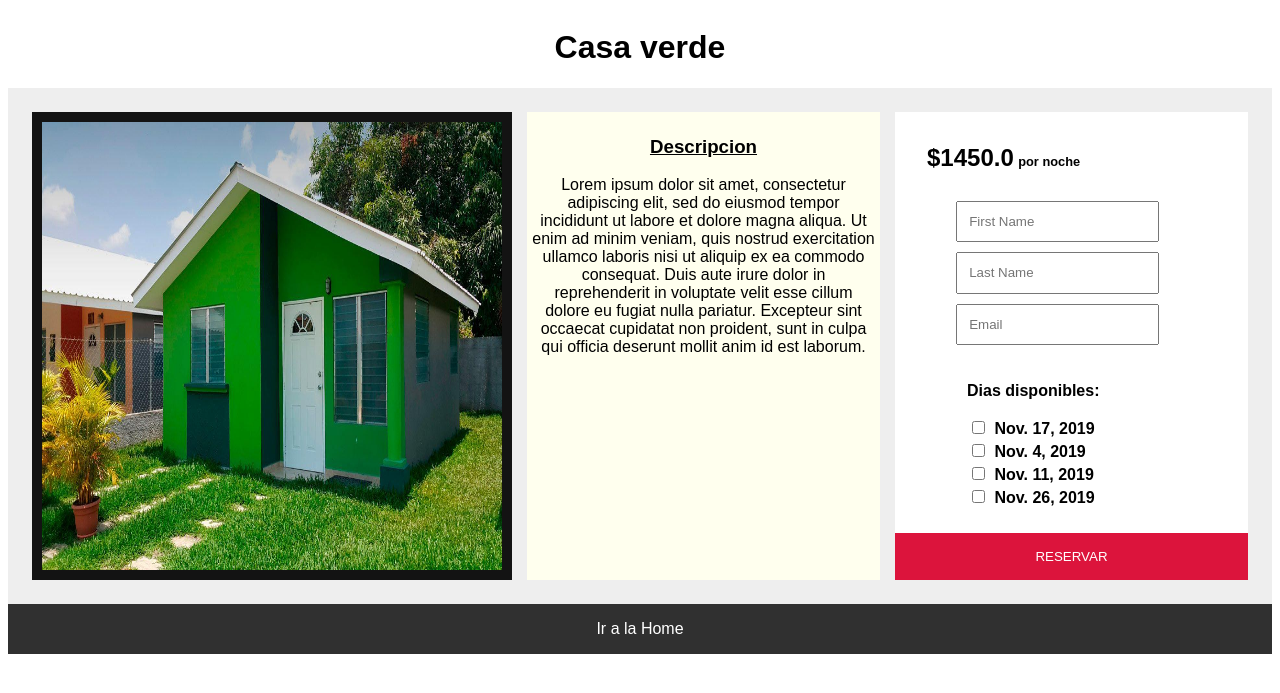
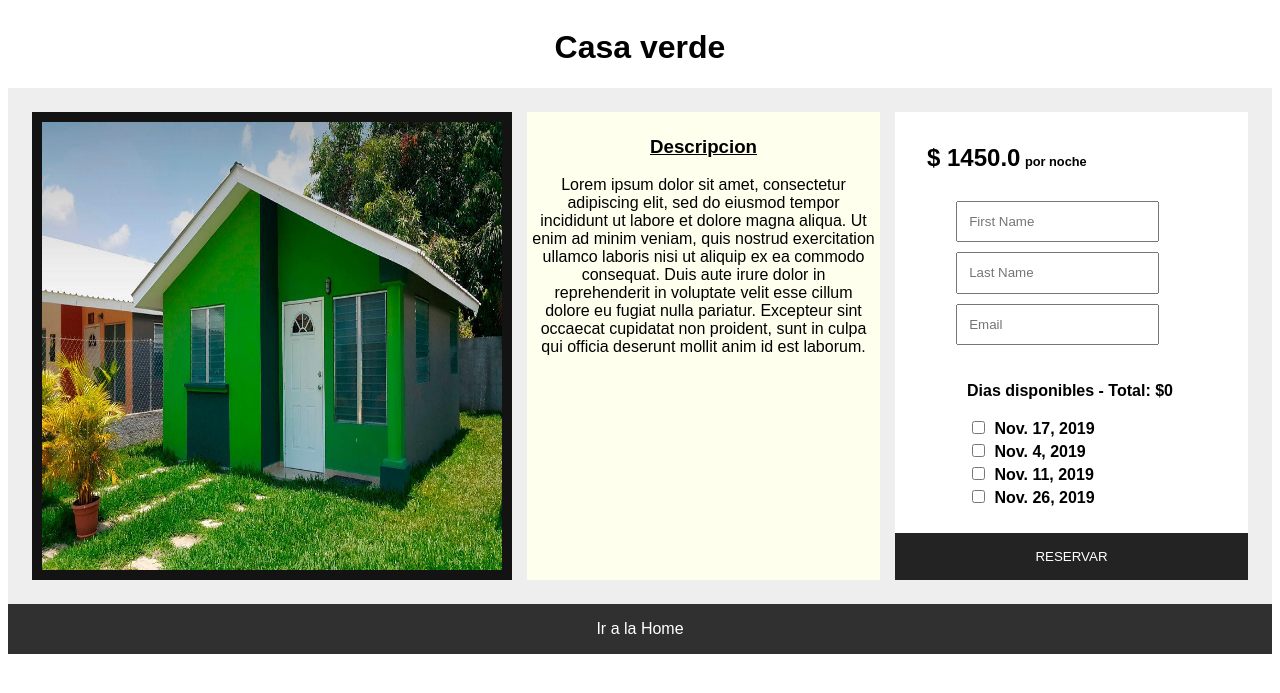
Before and after one commit to damiTacconi/Django-TP---Metodologia-III, a Django app: page /ownerships/2 in a window 1280 px wide. Shown: the top 693 px of the page. Run offline with Django 3.2, Linux system fonts and the light colour scheme; data comes from the database, SQL or seed files in the repository; both versions use the stored data as it was after the commit.

Commit message:
agregado total

```diff
--- a/tpMetodIII/hotel/models.py
+++ b/tpMetodIII/hotel/models.py
@@ -32,6 +32,7 @@ class Ownership(models.Model):
 
 
 class Book(models.Model):
+    total = models.FloatField(blank=True, default=0)
     book_number = models.IntegerField(blank=False,default=0)
     date = models.DateTimeField(blank=True, default=None)
     client_name = models.CharField(blank=False, max_length=30, default=None)
--- a/tpMetodIII/hotel/views.py
+++ b/tpMetodIII/hotel/views.py
@@ -43,7 +43,8 @@ def book(request):  # todavia hay que completar el metodo
         dates = query_dict.getlist('date[]')
 
         ownership_id = query_dict.get('ownership_id')
-
+        ownership = get_object_or_404(Ownership, pk=ownership_id)
+        total = 0
         client_name = query_dict.get('name')
         client_lastname = query_dict.get('lastname')
         client_email = query_dict.get('email')
@@ -52,6 +53,7 @@ def book(request):  # todavia hay que completar el metodo
         booked = Book(date=datetime.datetime.now(), client_name=client_name, client_lastname=client_lastname,
                       client_email=client_email, book_number=book_number)
         booked.save()
+
         for date in dates:
             rental_date = RentalDate.objects.get(pk=date)
             if rental_date.booked:
@@ -62,7 +64,10 @@ def book(request):  # todavia hay que completar el metodo
 
             rental_date.booked = booked
             rental_date.save()
+            total += ownership.rate
 
+        booked.total = total
+        booked.save()
         return ownership_details(request, str(ownership_id), {
                 'type': 'success',
                 'text': 'Reservado con exito !'
--- /dev/null
+++ b/tpMetodIII/static/js/script.js
@@ -0,0 +1,18 @@
+const btn = document.getElementById('btn-book')
+            const closeAlert = (e) => e.parentElement.remove()
+
+            const handleChange = (e) => {
+                const totalElement = document.getElementById('total')
+                let total = Number(totalElement.innerText)
+                const rate = Number(document.getElementById('rate').innerText)
+                if (e.checked) {
+                    if (total == 0) btn.disabled = false
+                    total += rate;
+                }
+                else {
+                    total -= rate;
+                    if (total == 0) btn.disabled = true
+                }
+
+                totalElement.innerHTML = total
+            }
--- a/tpMetodIII/templates/hotel/ownership_details.html
+++ b/tpMetodIII/templates/hotel/ownership_details.html
@@ -32,7 +32,7 @@
             </div>
             <div class="ownership-details-book">
                 <div class="book-rate-info">
-                    <div class="book-rate">${{ ownership.rate }}</div>
+                    <div class="book-rate">$ <span id="rate">{{ ownership.rate }}</span></div>
                     <div class="book-inline-text">por noche</div>
                     {% if rental_dates %}
                     <form name="bookForm" class="book-form" action="/hotel/book" method="POST" autocomplete="off">
@@ -42,22 +42,19 @@
                         <input type="email" name="email" placeholder="Email" required>
                         <input type="number" name="ownership_id" value="{{ownership.id}}" hidden required>
                         <div class="book-dates">
-
-                            <p>Dias disponibles:</p>
+                            <p>Dias disponibles - Total: $<span id="total">0</span> </p>
                             {% for date in rental_dates %}
                             <div class="input-date">
-                                <input type="checkbox" name="date[]" value="{{ date.id }}"> {{ date.date }}
-
+                                <input type="checkbox" onchange='handleChange(this);' name="date[]"
+                                    value="{{ date.id }}"> {{ date.date }}
                             </div>
                             {% endfor %}
-
                         </div>
-
                         <!--
                               PyCharm marca error en la sintaxis de abajo pero esta bien escrito.
                          -->
-                        <button class="btn-book btn-accent btn-block" type="submit"
-                            {{ rental_dates|yesno:',disabled=disabled' }}>Reservar</button>
+                        <button id="btn-book" class="btn-book btn-accent btn-block" type="submit"
+                            disabled="disabled">Reservar</button>
 
                     </form>
                     {% else %}
@@ -69,14 +66,9 @@
 
         </div>
         <a href="/" class="btn-back btn-default">Ir a la Home</a>
-
-
     </main>
 
-
-    <script>
-        const closeAlert = (e) => e.parentElement.remove()
-    </script>
+    <script src="{%  static 'js/script.js' %}" ></script>
 </body>
 
 </html>
```
Also changed, not shown: tpMetodIII/hotel/admin.py (+16 -4 lines), tpMetodIII/db.sqlite3, tpMetodIII/hotel/migrations/0023_book_total.py (added), tpMetodIII/static/images/Moriceau2.jpg (added), tpMetodIII/static/images/_FI.jpg (deleted), tpMetodIII/static/images/cabana-mexiquillo-centro-ecoturistico-mexiquillo.jpg (deleted), tpMetodIII/static/images/casa.png (deleted), tpMetodIII/static/images/milangas.jpeg (deleted).
